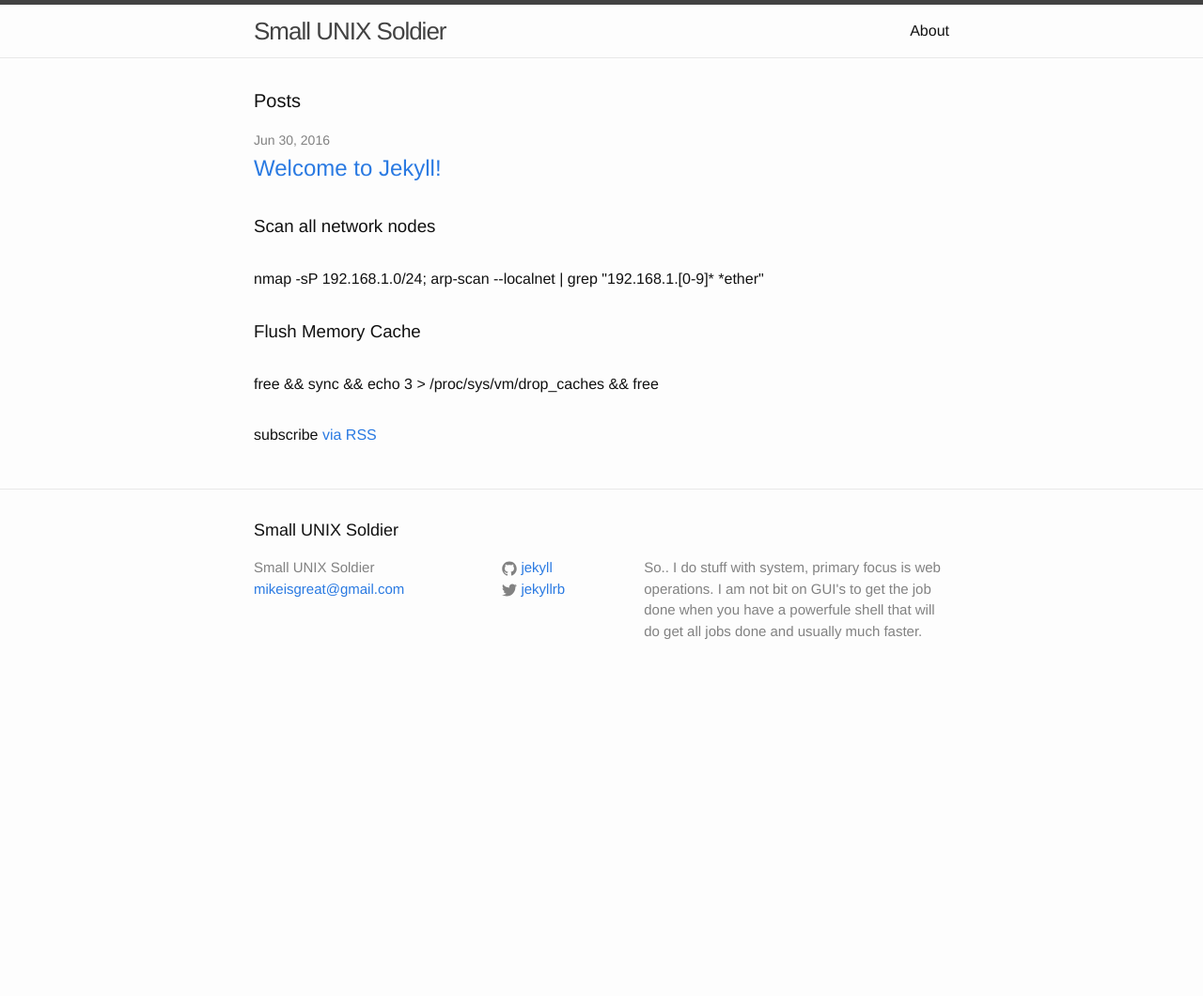
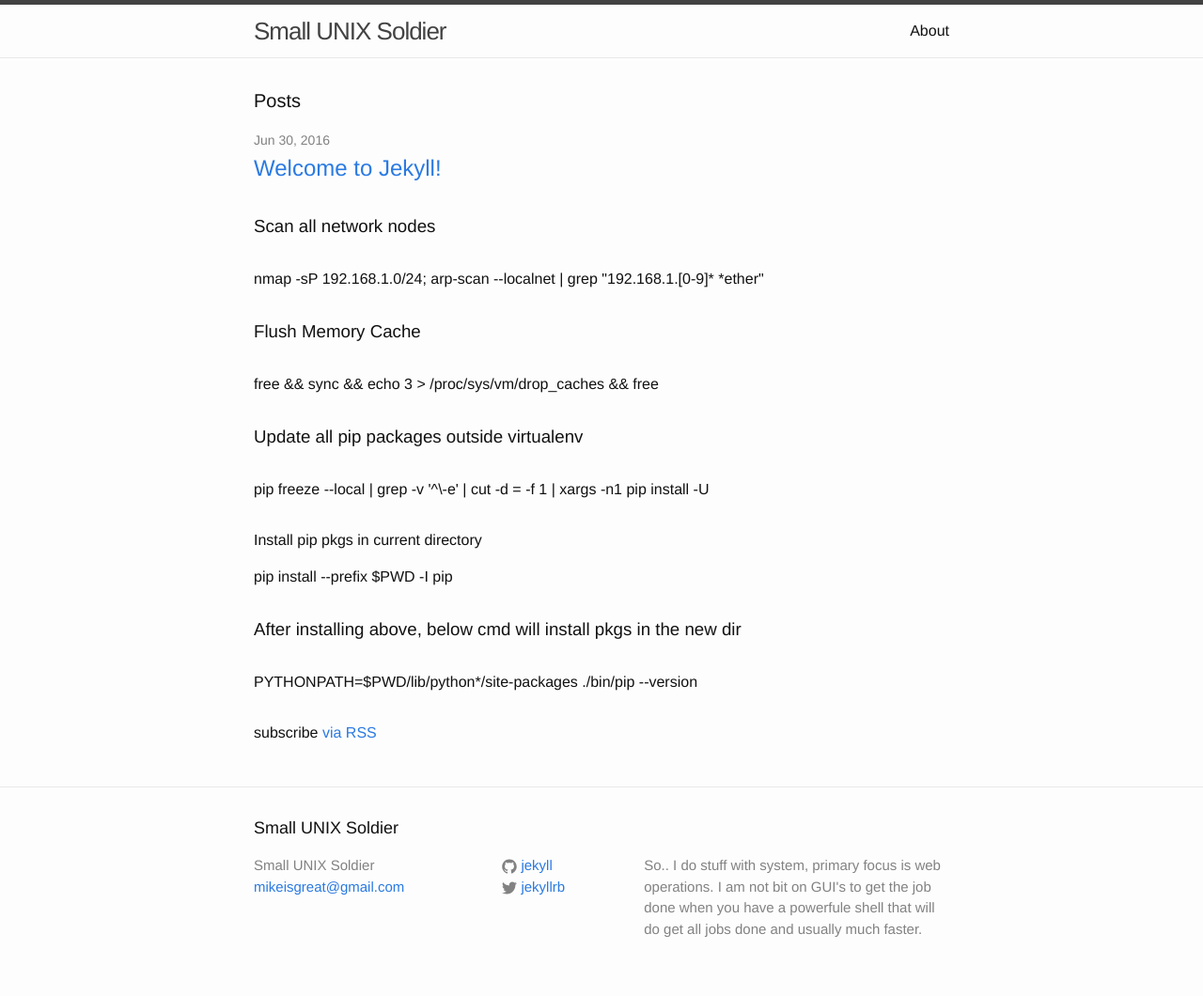
Before and after one commit to fleas/fleas.github.io, a Jekyll site: the page built from index.html, in a window 1280 px wide. Shown: the whole page at 94% size. Built offline with Jekyll 4.4.1, drawn with Linux system fonts in a browser that asks for light colours; before the commit the page ends 900 px from its top, so only the background shows below that.

Commit message:
added more one-liners

```diff
--- a/index.html
+++ b/index.html
@@ -22,6 +22,15 @@ layout: default
   <li>nmap -sP 192.168.1.0/24; arp-scan --localnet  | grep "192.168.1.[0-9]* *ether"</li>
   <li><h3> Flush Memory Cache </h3></li>
   <li>free && sync && echo 3 > /proc/sys/vm/drop_caches && free </li>
+  <li><h3> Update all pip packages outside virtualenv</h3></li>
+  <li> pip freeze --local | grep -v '^\-e' | cut -d = -f 1  | xargs -n1 pip install -U </li>
+  <p> Install pip pkgs in current directory
+  <li> pip install --prefix $PWD -I pip </li>
+  <li><h3> After installing above, below cmd will install pkgs in the new dir</h3></li>
+  <li> PYTHONPATH=$PWD/lib/python*/site-packages ./bin/pip --version </li> </p>
+  <li></li>
+  <li></li>
+  <li></li>
   </ul>
 
   <p class="rss-subscribe">subscribe <a href="{{ "/feed.xml" | prepend: site.baseurl }}">via RSS</a></p>
```
